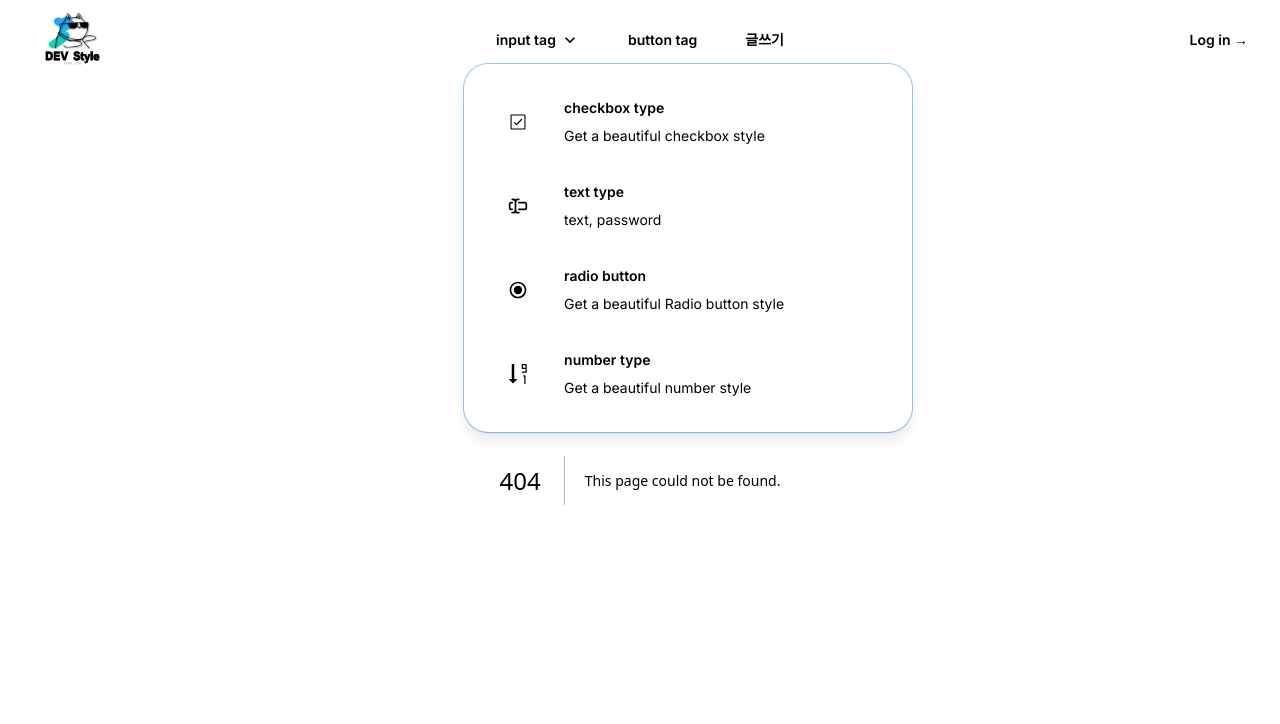
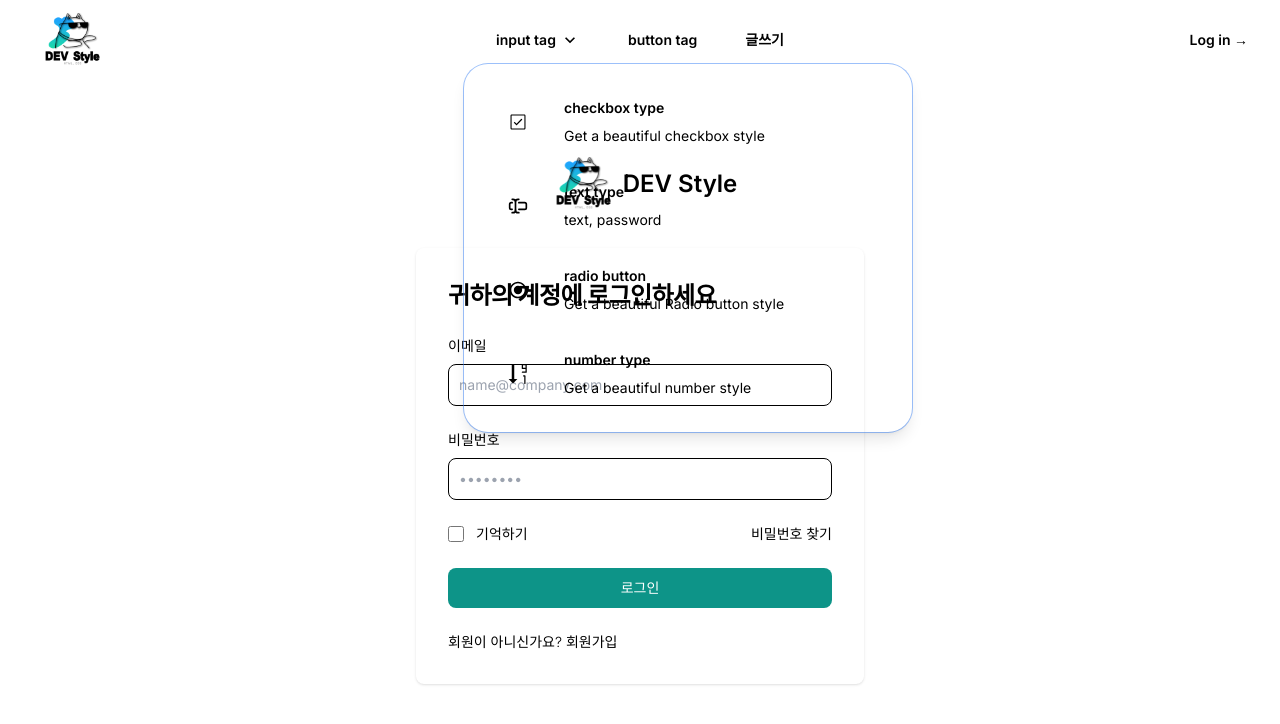
Before and after one commit to han0224/dev-style, a Next.js app: page /login in a window 1280 px wide. Before the commit this address had no page. Shown: the top 724 px of the page. Built offline with nearby package versions, Linux system fonts and the light colour scheme.

Commit message:
login page

```diff
--- /dev/null
+++ b/app/login/page.tsx
@@ -0,0 +1,117 @@
+import Image from "next/image";
+import Link from "next/link";
+import { commonText, login } from "@/constants/text";
+
+export default function Login() {
+  const loginPath = "#";
+
+  return (
+    <div className="h-full w-full mt-16">
+      <div className="flex flex-col items-center justify-center px-6 py-8 mx-auto md:h-full lg:py-0">
+        <Link
+          href="/"
+          className="flex items-center mb-6 text-2xl font-semibold text-gray-900 dark:text-white"
+        >
+          <div className={"relative w-20 h-20"}>
+            <Image
+              src={"/logo.png"}
+              alt={commonText.projectName}
+              fill
+              priority
+              sizes="(max-width: 732px) 90vw, (max-width: 992px) 45vw, 320px"
+              style={{ objectFit: "cover" }}
+            />
+          </div>
+          {commonText.projectName}
+        </Link>
+        <div className="w-full bg-white rounded-lg shadow dark:border md:mt-0 sm:max-w-md xl:p-0 dark:bg-gray-800 dark:border-gray-700">
+          <div className="p-6 space-y-4 md:space-y-6 sm:p-8">
+            <h1 className="text-xl font-bold leading-tight tracking-tight text-gray-900 md:text-2xl dark:text-white">
+              {login.signIn}
+            </h1>
+            <form className="space-y-4 md:space-y-6" action={loginPath}>
+              <div>
+                <label
+                  htmlFor="email"
+                  className="block mb-2 text-sm font-medium text-gray-900 dark:text-white"
+                >
+                  {login.email}
+                </label>
+                <input
+                  type="email"
+                  name="email"
+                  id="email"
+                  className="bg-gray-50 border border-gray-300 text-gray-900 sm:text-sm rounded-lg focus:ring-primary-600 focus:border-primary-600 block w-full p-2.5 dark:bg-gray-700 dark:border-gray-600 dark:placeholder-gray-400 dark:text-white dark:focus:ring-blue-500 dark:focus:border-blue-500"
+                  placeholder="name@company.com"
+                  required
+                />
+              </div>
+              <div>
+                <label
+                  htmlFor="password"
+                  className="block mb-2 text-sm font-medium text-gray-900 dark:text-white"
+                >
+                  {login.password}
+                </label>
+                <input
+                  type="password"
+                  name="password"
+                  id="password"
+                  placeholder="••••••••"
+                  className="bg-gray-50 border border-gray-300 text-gray-900 sm:text-sm rounded-lg focus:ring-primary-600 focus:border-primary-600 block w-full p-2.5 dark:bg-gray-700 dark:border-gray-600 dark:placeholder-gray-400 dark:text-white dark:focus:ring-blue-500 dark:focus:border-blue-500"
+                  required
+                />
+              </div>
+              <div className="flex items-center justify-between">
+                <div className="flex items-start">
+                  <div className="flex items-center h-5">
+                    <input
+                      id="remember"
+                      aria-describedby="remember"
+                      type="checkbox"
+                      className="w-4 h-4 border border-gray-300 rounded bg-gray-50
+                                    cursor-pointer
+                                    focus:ring-3 focus:ring-primary-300
+                                    dark:bg-gray-700 dark:border-gray-600 dark:focus:ring-primary-600 dark:ring-offset-gray-800"
+                      required
+                    />
+                  </div>
+                  <div className="ml-3 text-sm">
+                    <label
+                      htmlFor="remember"
+                      className="text-gray-500 dark:text-gray-300"
+                    >
+                      {login.remember}
+                    </label>
+                  </div>
+                </div>
+                <Link
+                  href="search"
+                  className="text-sm font-medium text-primary-600 hover:underline dark:text-primary-500"
+                >
+                  {login.searchPassword}
+                </Link>
+              </div>
+              <button
+                type="submit"
+                className="w-full text-white bg-primary-600 hover:bg-primary-700 focus:ring-4 focus:outline-none focus:ring-primary-300 font-medium rounded-lg text-sm px-5 py-2.5 text-center
+                            dark:bg-primary-600 dark:hover:bg-primary-700 dark:focus:ring-primary-800"
+              >
+                {login.postLogin}
+              </button>
+              <p className="text-sm font-light text-gray-500 dark:text-gray-400">
+                {login.makeAccount}{" "}
+                <Link
+                  href="/sign-up"
+                  className="font-medium text-primary-600 hover:underline dark:text-primary-500"
+                >
+                  {login.signUp}
+                </Link>
+              </p>
+            </form>
+          </div>
+        </div>
+      </div>
+    </div>
+  );
+}
--- a/constants/text.ts
+++ b/constants/text.ts
@@ -21,3 +21,14 @@
   button: "button tag",
   write: "글쓰기",
 };
+
+export const login: TText = {
+  signIn: "귀하의 계정에 로그인하세요",
+  email: "이메일",
+  password: "비밀번호",
+  remember: "기억하기",
+  searchPassword: "비밀번호 찾기",
+  signUp: "회원가입",
+  postLogin: "로그인",
+  makeAccount: "회원이 아니신가요?",
+};
```
